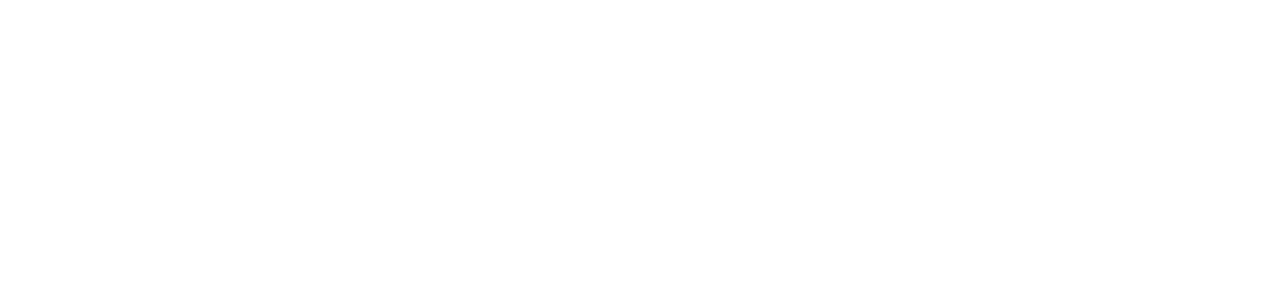
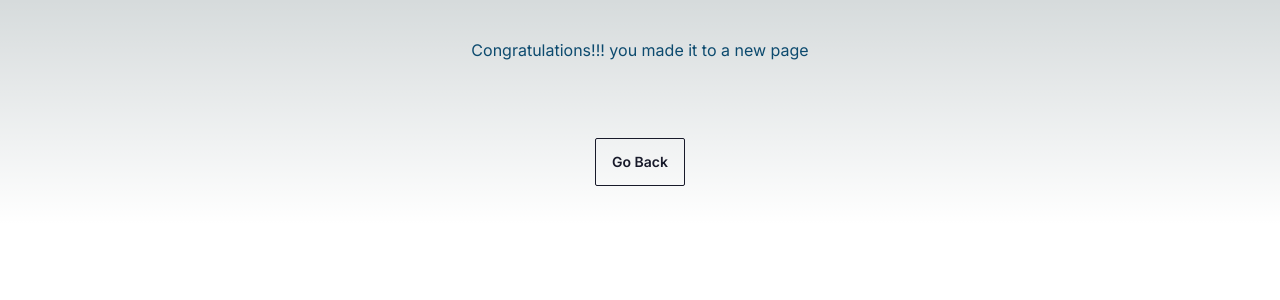
Before and after one commit to CFredsgaard/bachelor-project, a Next.js app: page /overview in a window 1280 px wide. Shown: the top 300 px of the page. Built offline with nearby package versions, Linux system fonts and the light colour scheme.

Commit message:
link home and overview page with buttons
Overview and home page can no go back and forth between one another by <Link>

```diff
--- a/app/overview/page.tsx
+++ b/app/overview/page.tsx
@@ -1,9 +1,13 @@
+import Link from 'next/link'
 import React from 'react'
 
 const CompaniesOverview = () => {
   return (
-    <main>
-
+    <main className='grid place-items-center h-56'>
+        <h1 className='text-sky-900'>
+            Congratulations!!! you made it to a new page
+        </h1>
+        <Link href={"\."} className='btn btn-outline'>Go Back</Link>
     </main>
   )
 }
--- a/app/page.tsx
+++ b/app/page.tsx
@@ -1,9 +1,11 @@
+import Link from "next/link";
 
 
 export default function Home() {
   return (
     <main className='flex min-h-screen flex-col items-center p-76'>
       <h1 className='text-sky-400 py-10'>Start Page</h1>
+      <Link className='btn btn-outline' href="overview" > Press me </Link>
     </main>
   )
 }
```
